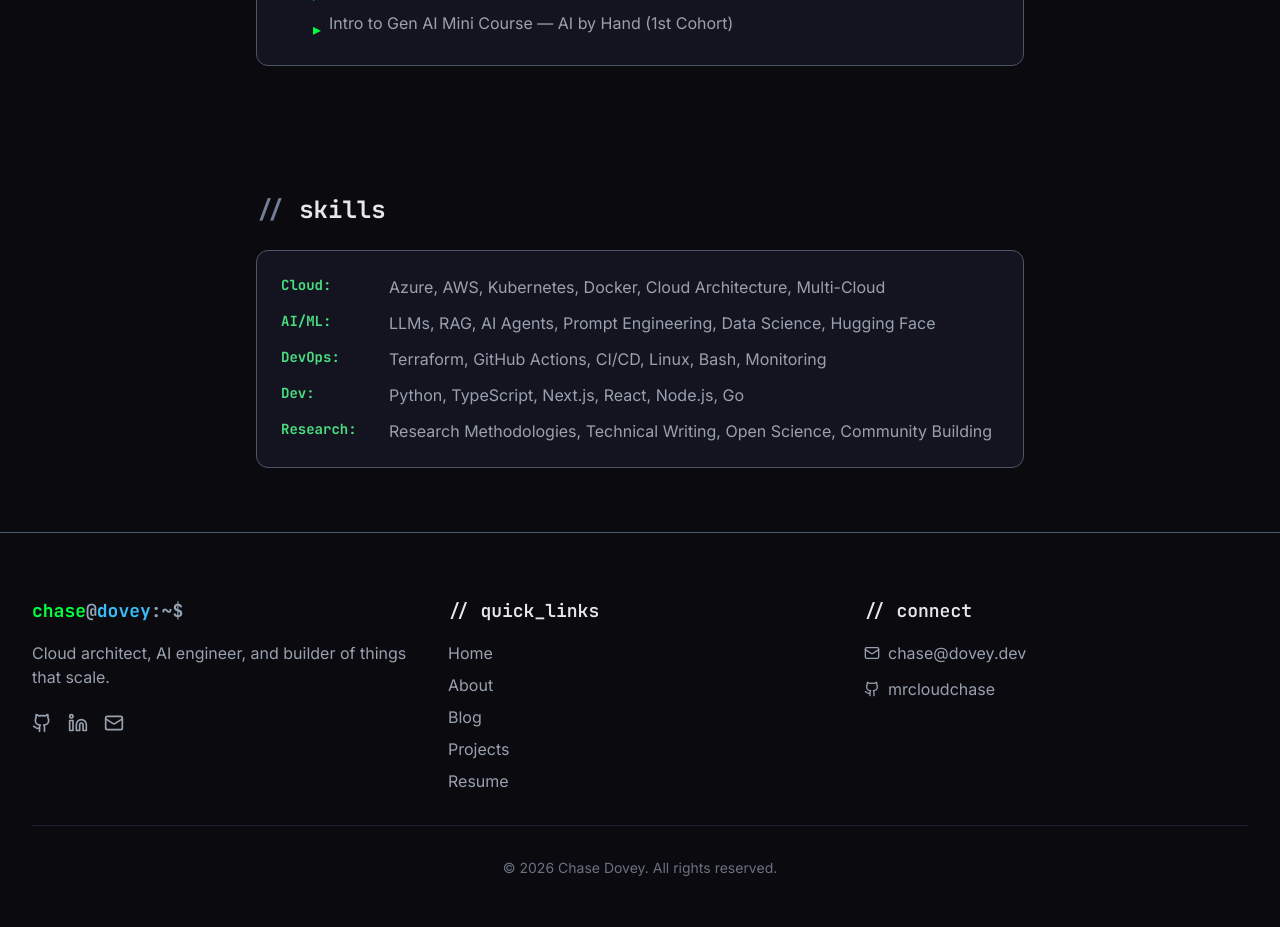
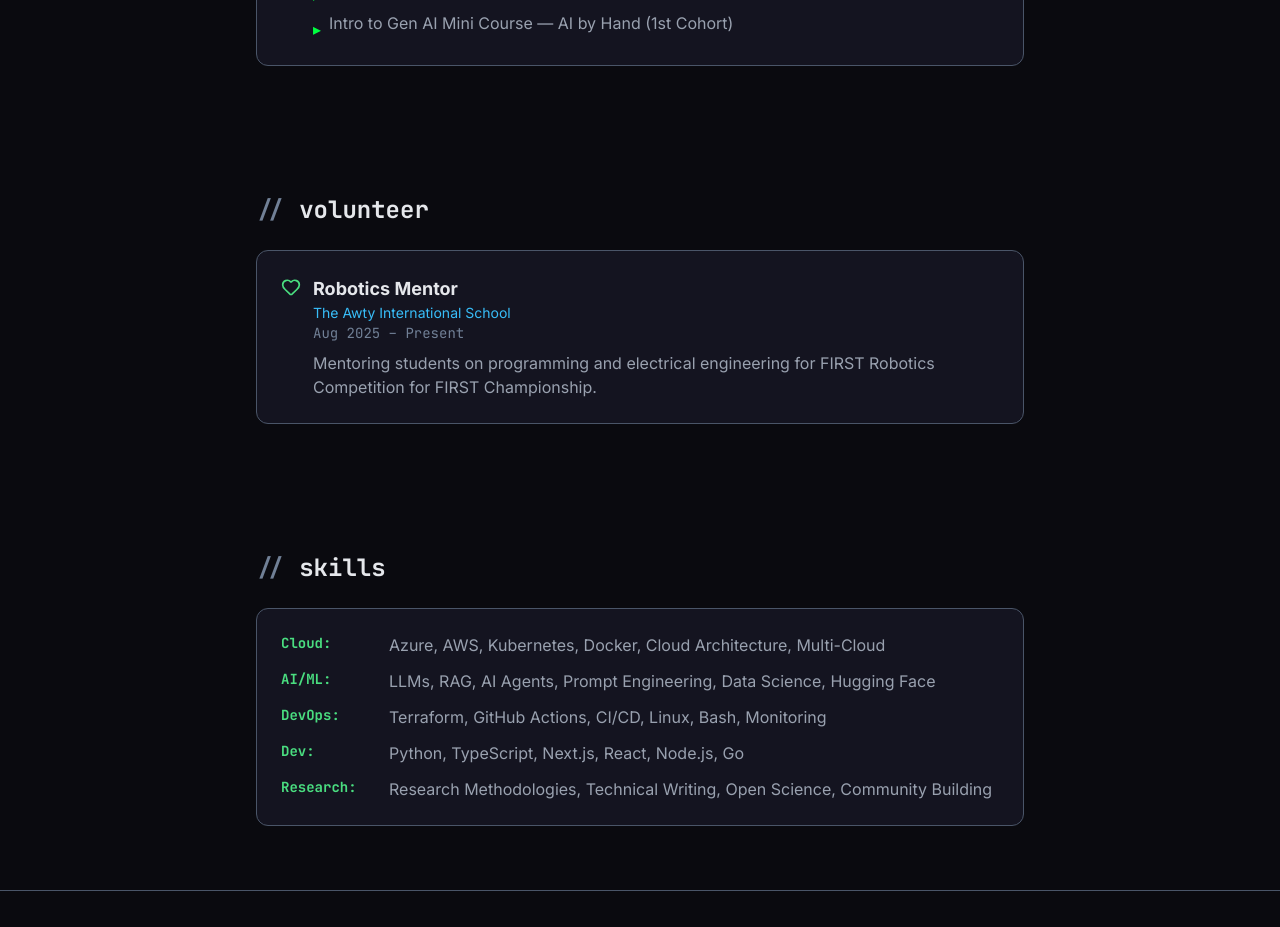
Before and after one commit to mrcloudchase/mrcloudchase.github.io, a Next.js app: page /resume in a window 1280 px wide. Shown: the part 4600-5527 px from the top of the page. Built offline with nearby package versions, Linux system fonts and the light colour scheme.

Commit message:
Add volunteer section with FIRST Robotics mentorship

```diff
--- a/app/resume/page.tsx
+++ b/app/resume/page.tsx
@@ -1,5 +1,5 @@
 import type { Metadata } from 'next'
-import { Download, Briefcase, GraduationCap } from 'lucide-react'
+import { Download, Briefcase, GraduationCap, Heart } from 'lucide-react'
 
 export const metadata: Metadata = {
   title: 'Resume',
@@ -247,6 +247,26 @@ export default function ResumePage() {
         </div>
       </section>
 
+      {/* Volunteer */}
+      <section className="section-padding">
+        <div className="container-max max-w-3xl mx-auto">
+          <h2 className="text-2xl font-bold text-gray-200 font-mono mb-6">
+            <span className="text-surface-500">{'// '}</span>{'volunteer'}
+          </h2>
+          <div className="terminal-card">
+            <div className="flex items-start gap-3">
+              <Heart className="h-5 w-5 text-neon-400 mt-0.5 flex-shrink-0" />
+              <div>
+                <h3 className="text-lg font-bold text-gray-200">Robotics Mentor</h3>
+                <p className="text-cyber-400 text-sm">The Awty International School</p>
+                <p className="text-surface-500 text-sm font-mono">Aug 2025 – Present</p>
+                <p className="text-gray-400 mt-2">Mentoring students on programming and electrical engineering for FIRST Robotics Competition for FIRST Championship.</p>
+              </div>
+            </div>
+          </div>
+        </div>
+      </section>
+
       {/* Skills */}
       <section className="section-padding">
         <div className="container-max max-w-3xl mx-auto">
```
